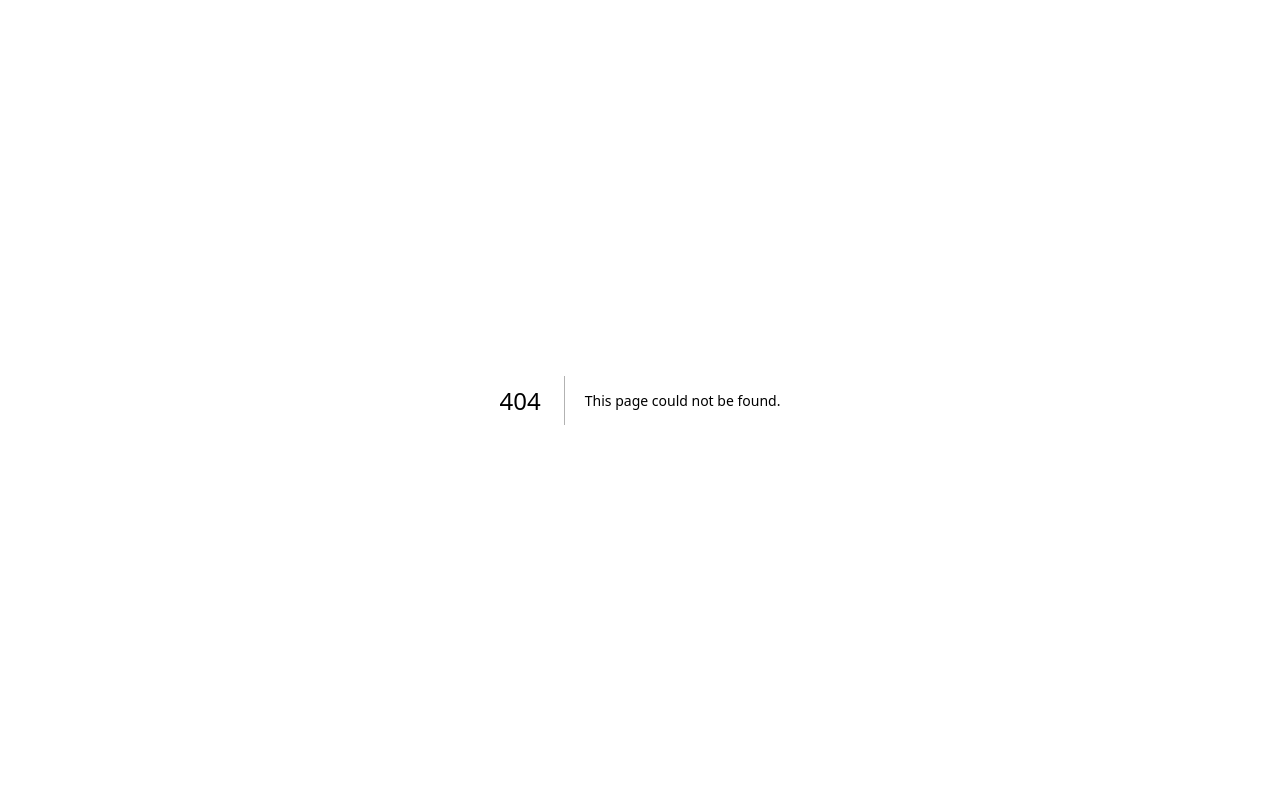
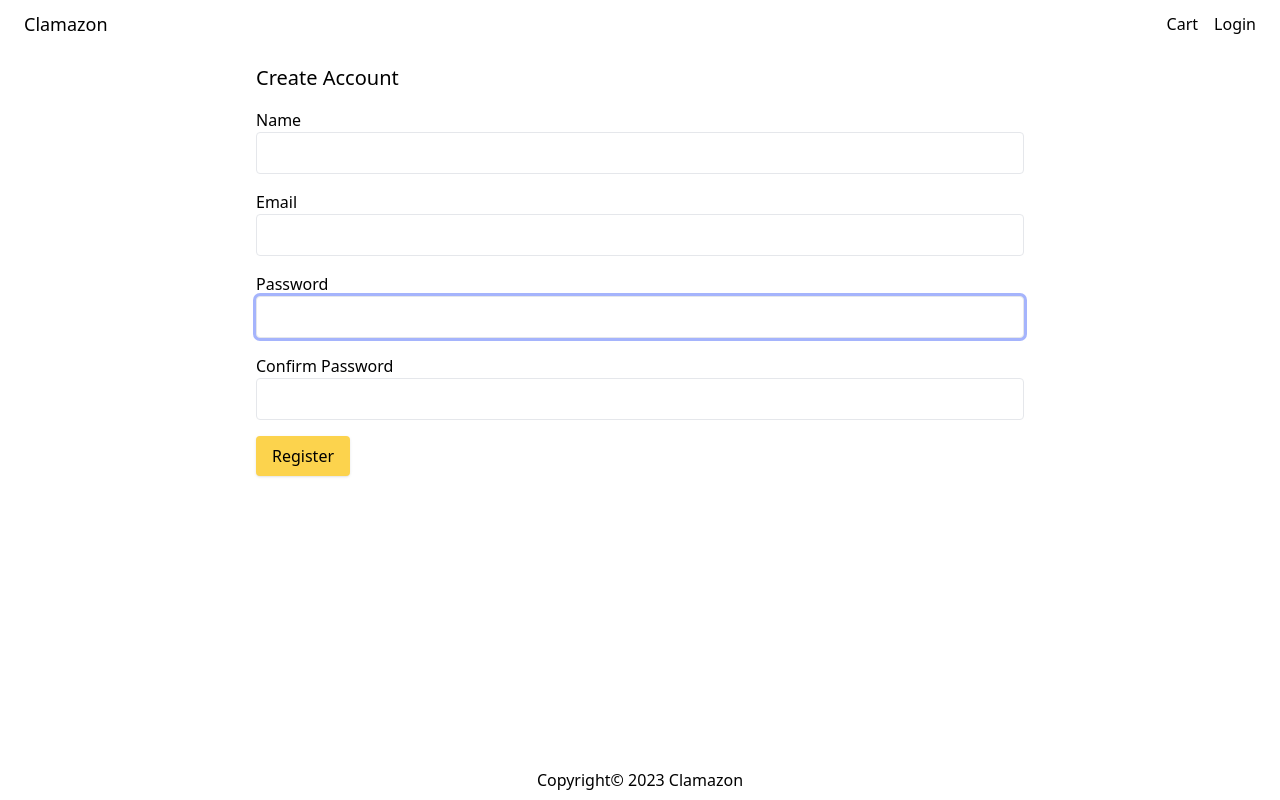
Before and after one commit to GuiceJoose/clamazon, a Next.js app: page /register in a window 1280 px wide. Before the commit this address had no page. Built offline with nearby package versions, Linux system fonts and the light colour scheme; no server answers.

Commit message:
Build registration page and api

```diff
--- /dev/null
+++ b/pages/api/auth/register.js
@@ -0,0 +1,48 @@
+import bcryptjs from "bcryptjs";
+import db from "../../../utils/db";
+import User from "../../../models/User";
+
+async function handler(req, res) {
+  if (req.method !== "POST") {
+    return;
+  }
+  const { name, email, password } = req.body;
+  if (
+    !name ||
+    !email ||
+    !email.includes("@") ||
+    !password ||
+    password.length < 6
+  ) {
+    res.status(422).json({
+      message: "Validation error",
+    });
+    return;
+  }
+
+  await db.connect();
+
+  const existingUser = await User.findOne({ email: email });
+  if (existingUser) {
+    res.status(422).json({ message: "User exists already!" });
+    return;
+  }
+
+  const newUser = new User({
+    name,
+    email,
+    password: bcryptjs.hashSync(password),
+    isAdmin: false,
+  });
+
+  const user = await newUser.save();
+  res.status(201).send({
+    message: "User created successfully",
+    _id: user._id,
+    name: user.name,
+    email: user.email,
+    isAdmin: user.isAdmin,
+  });
+}
+
+export default handler;
--- a/pages/login.js
+++ b/pages/login.js
@@ -86,7 +86,7 @@
         </div>
         <div className="mb-4 ">
           Don&apos;t have an account? &nbsp;
-          <Link href="/sign-up">Sign Up</Link>
+          <Link href="/register">Sign Up</Link>
         </div>
       </form>
     </Layout>
--- /dev/null
+++ b/pages/register.js
@@ -0,0 +1,143 @@
+import Layout from "../components/Layout";
+import React, { useEffect } from "react";
+import { signIn, useSession } from "next-auth/react";
+import { useRouter } from "next/router";
+import { useForm } from "react-hook-form";
+import { toast } from "react-toastify";
+
+function RegisterPage() {
+  const { data: session } = useSession();
+  const router = useRouter();
+
+  useEffect(() => {
+    if (session?.user) {
+      router.push("/");
+    }
+  }, [router, session]);
+
+  const {
+    handleSubmit,
+    register,
+    getValues,
+    formState: { errors },
+  } = useForm();
+  const onSubmit = async ({ name, email, password }) => {
+    try {
+      await fetch("/api/auth/register", {
+        method: "POST",
+        headers: {
+          accept: "application.json",
+          "Content-Type": "application/json",
+        },
+        body: JSON.stringify({
+          name,
+          email,
+          password,
+        }),
+      });
+
+      const result = await signIn("credentials", {
+        redirect: false,
+        email,
+        password,
+      });
+      if (result?.error) {
+        toast.error(result.error);
+      }
+    } catch (err) {
+      toast.error(err);
+    }
+  };
+
+  return (
+    <Layout title={"Create Account"}>
+      <form
+        className="mx-auto max-w-screen-md"
+        onSubmit={handleSubmit(onSubmit)}
+      >
+        <h1 className="mb-4 text-xl">Create Account</h1>
+        <div className="mb-4">
+          <label htmlFor="name">Name</label>
+          <input
+            type="text"
+            className="w-full"
+            id="name"
+            autoFocus
+            {...register("name", {
+              required: "Please enter name",
+            })}
+          />
+          {errors.name && (
+            <div className="text-red-500">{errors.name.message}</div>
+          )}
+        </div>
+
+        <div className="mb-4">
+          <label htmlFor="email">Email</label>
+          <input
+            type="email"
+            {...register("email", {
+              required: "Please enter email",
+              pattern: {
+                value: /^[a-zA-Z0-9_.+-]+@[a-zA-Z0-9-]+.[a-zA-Z0-9-.]+$/i,
+                message: "Please enter valid email",
+              },
+            })}
+            className="w-full"
+            id="email"
+          ></input>
+          {errors.email && (
+            <div className="text-red-500">{errors.email.message}</div>
+          )}
+        </div>
+        <div className="mb-4">
+          <label htmlFor="password">Password</label>
+          <input
+            type="password"
+            {...register("password", {
+              required: "Please enter password",
+              minLength: { value: 6, message: "password is more than 5 chars" },
+            })}
+            className="w-full"
+            id="password"
+            autoFocus
+          ></input>
+          {errors.password && (
+            <div className="text-red-500 ">{errors.password.message}</div>
+          )}
+        </div>
+        <div className="mb-4">
+          <label htmlFor="confirmPassword">Confirm Password</label>
+          <input
+            className="w-full"
+            type="password"
+            id="confirmPassword"
+            {...register("confirmPassword", {
+              required: "Please enter confirm password",
+              validate: (value) => value === getValues("password"),
+              minLength: {
+                value: 6,
+                message: "confirm password is more than 5 chars",
+              },
+            })}
+          />
+          {errors.confirmPassword && (
+            <div className="text-red-500 ">
+              {errors.confirmPassword.message}
+            </div>
+          )}
+          {errors.confirmPassword &&
+            errors.confirmPassword.type === "validate" && (
+              <div className="text-red-500 ">Password do not match</div>
+            )}
+        </div>
+
+        <div className="mb-4 ">
+          <button className="primary-button">Register</button>
+        </div>
+      </form>
+    </Layout>
+  );
+}
+
+export default RegisterPage;
```
